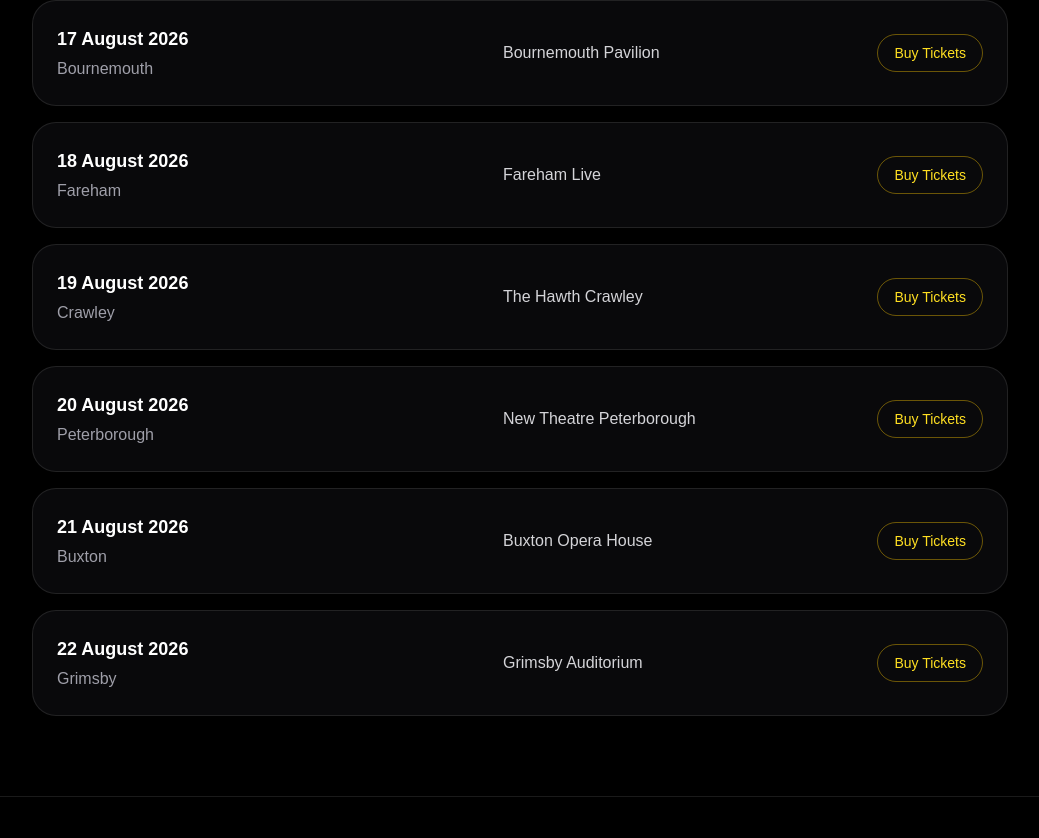
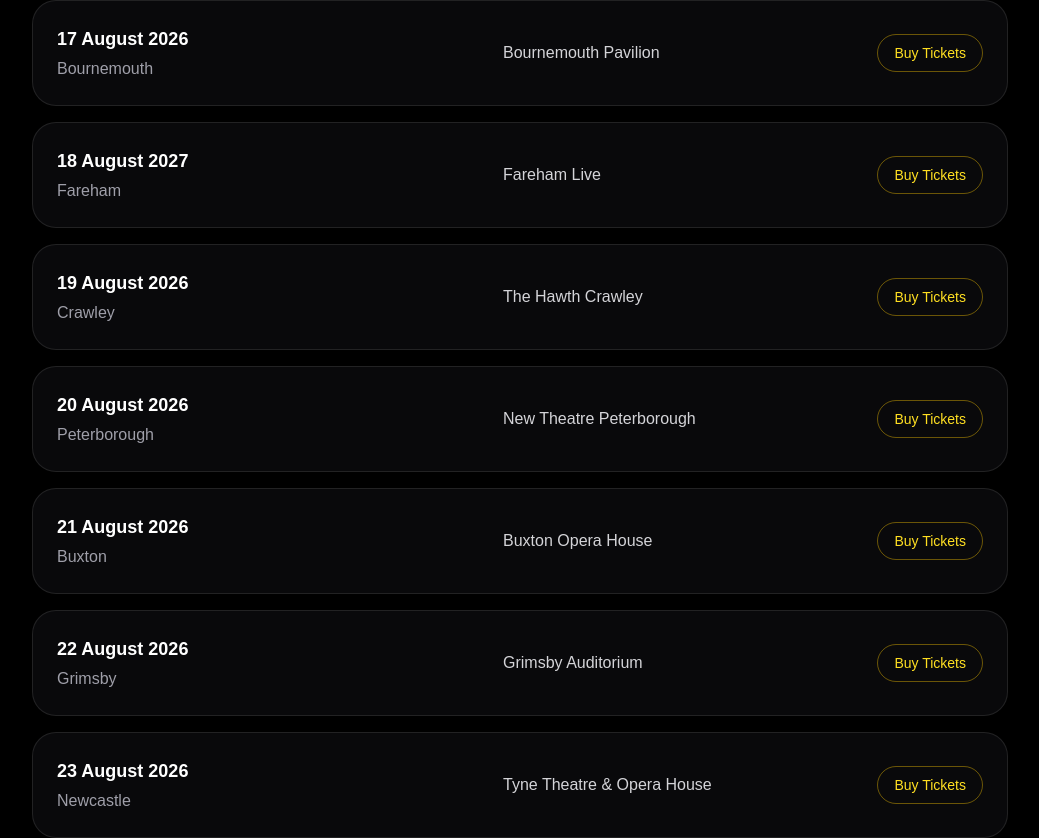
Before and after one commit to isthatben-boop/champions-reignited-site, a Next.js app: page / in a window 1280 px wide. Shown: the part 1869-2707 px from the top of the page, without its empty margins (120-1159 px from the left). Built offline with nearby package versions, Linux system fonts and the light colour scheme.

Commit message:
Update Tyne Theatre ticket link

```diff
--- a/app/page.tsx
+++ b/app/page.tsx
@@ -16,11 +16,12 @@
 
   const events = [
     { date: "17 August 2026", city: "Bournemouth", venue: "Bournemouth Pavilion", link: "https://www.bournemouthpavilion.co.uk/events/ore-joanne-2026" },
-    { date: "18 August 2026", city: "Fareham", venue: "Fareham Live", link: "https://trafalgartickets.com/fareham-live-fareham/en-GB/event/dance/ore-oduba-and-joanne-clifton-ten-champions-reignited-tickets" },
+    { date: "18 August 2027", city: "Fareham", venue: "Fareham Live", link: "https://trafalgartickets.com/fareham-live-fareham/en-GB/event/dance/ore-oduba-and-joanne-clifton-ten-champions-reignited-tickets" },
     { date: "19 August 2026", city: "Crawley", venue: "The Hawth Crawley", link: "https://www.parkwoodtheatres.co.uk/the-hawth/whats-on/10---joanne-and-ore-champions-reignited" },
     { date: "20 August 2026", city: "Peterborough", venue: "New Theatre Peterborough", link: "https://newtheatre-peterborough.com/events/10-joanne-and-ore-champions-reignited/" },
     { date: "21 August 2026", city: "Buxton", venue: "Buxton Opera House", link: "https://buxtonoperahouse.org.uk/events/ten-ore-oduba-and-joanne-clifton-2026/" },
     { date: "22 August 2026", city: "Grimsby", venue: "Grimsby Auditorium", link: "https://grimsbyauditorium.org.uk/show/10-joanne-and-ore-champions-reignited/" },
+    { date: "23 August 2026", city: "Newcastle", venue: "Tyne Theatre & Opera House", link: "https://www.tynetheatreandoperahouse.uk/booking/?event-id=7702&instances-id=165201" },
   ];
 
   useEffect(() => {
```
